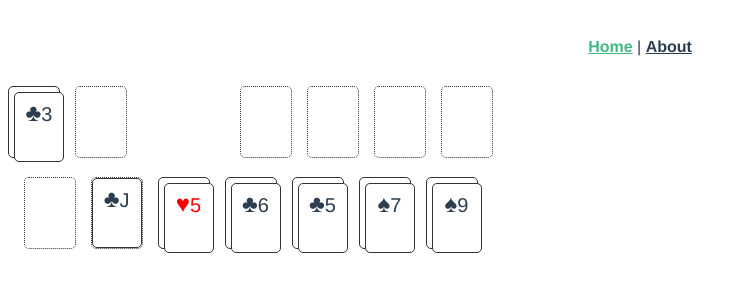
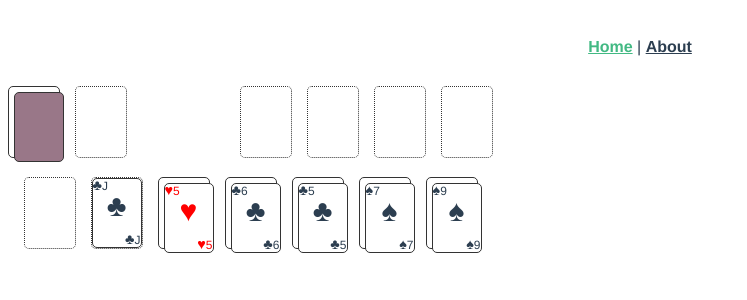
Before and after one commit to arildm/solitaire-vue, a Vue app: page /#/ in a window 1280 px wide. Shown: the top 300 px of the page, without its empty margins (0-747 px from the left). Built offline with nearby package versions, Linux system fonts and the light colour scheme.

Commit message:
Done logic, nicer cards

```diff
--- a/src/Card.ts
+++ b/src/Card.ts
@@ -1,4 +1,5 @@
 import * as U from '@/Utils'
+import { range } from './Utils';
 
 export interface Card {
   readonly suit: Suit
@@ -8,7 +9,7 @@ export interface Card {
 export type Suit = 'hearts' | 'tiles' | 'clubs' | 'spades'
 export type Color = 'black' | 'red'
 export const suits: Suit[] = ['hearts', 'tiles', 'clubs', 'spades']
-export const ranks: number[] = Array.from(Array(14).keys()).slice(1)
+export const ranks: number[] = range(1, 13)
 
 const rankSpecial: Record<number, string> = {
   1: 'A',
--- a/src/Utils.ts
+++ b/src/Utils.ts
@@ -22,8 +22,8 @@ export function range(from: number, to?: number): number[] {
   return Array.from(Array(to - from + 1).keys()).map((i) => i + from)
 }
 
-export function objFromKeys<A>(keys: string[], init: (key: string) => A): Record<string, A> {
-  const obj: Record<string, A> = {}
+export function objFromKeys<A, K extends string>(keys: K[], init: (key: K) => A): Record<K, A> {
+  const obj = {} as Record<K, A>
   keys.forEach((key) => obj[key] = init(key))
   return obj
 }
--- a/src/components/Card.vue
+++ b/src/components/Card.vue
@@ -1,6 +1,8 @@
 <template>
     <div :class="['card', 'suit-' + card.suit, 'rank-' + card.rank, {facedown}]" @click="$emit('tap')">
-        <span class="title" v-html="html"></span>
+        <span class="title up" v-html="html"></span>
+        <span class="rank-sign">{{suit}}</span>
+        <span class="title down" v-html="html"></span>
     </div>
 </template>
 
@@ -18,6 +20,10 @@ export default class Card extends Vue {
 
   public get str(): string {
     return cardStr(this.card);
+  }
+
+  public get suit(): string {
+    return suitStr(this.card.suit);
   }
 
   public get html(): string {
@@ -38,10 +44,13 @@ export default class Card extends Vue {
   padding: 10px;
   box-sizing: border-box;
   background: white;
+  text-align: center;
+  position: relative;
 }
 
 .card.facedown {
-  font-size: 0;
+  text-indent: -1000px;
+  background-color: #978;
 }
 
 .suit-hearts,
@@ -50,7 +59,22 @@ export default class Card extends Vue {
 }
 
 .card .title {
-  font-size: 20px;
+  font-size: 12px;
+  position: absolute;
+}
+
+.card .title.up {
+  top: 0;
+  left: 0;
+}
+
+.card .title.down {
+  bottom: 0;
+  right: 0;
+}
+
+.card .rank-sign {
+  font-size: 30px;
 }
 
 .suit {
--- a/src/views/Home.vue
+++ b/src/views/Home.vue
@@ -1,7 +1,7 @@
 <template>
   <div id="table">
     <div id="chute">
-      <Stack :cards="stacks.chute" @tap="tapChute" face-down></Stack>
+      <Stack :cards="stacks.chute" @tap="tapChute" facedown></Stack>
     </div>
     <div id="grabs">
       <Stack :cards="stacks.grabs" @tap="select('grabs')" :class="{selected: drag == 'grabs'}"></Stack>
@@ -35,7 +35,7 @@ import { shuffle, range, objFromKeys, begins } from '@/Utils';
 })
 export default class Home extends Vue {
   readonly laneIds: string[] = range(1, 7).map(i => 'lane' + i);
-  readonly goalIds: string[] = ['h', 't', 'c', 's'].map(s => 'goal' + s);
+  readonly goalIds: string[] = range(1, 4).map(i => 'goal' + i);
 
   public stacks: Record<string, Card[]> = {
     chute: standardDeck(),
@@ -45,6 +45,7 @@ export default class Home extends Vue {
   };
 
   drag: string | null = null;
+  goalMap: Record<Suit, number> = objFromKeys(suits, () => 0);
 
   tapChute() {
     this.move('chute', 'grabs');
@@ -59,8 +60,9 @@ export default class Home extends Vue {
     } else {
       if (this.canMoveTo(stack, this.stacks[this.drag][0], this.drag)) {
         this.move(this.drag, stack);
-        this.drag = null;
       }
+      this.drag = null;
+      console.log(this.drag);
     }
   }
 
@@ -68,6 +70,10 @@ export default class Home extends Vue {
     console.log(from, to, n);
     for (const card of this.stacks[from].splice(0, n)) {
       this.stacks[to].unshift(card);
+      if (begins(to, 'goal')) {
+        this.goalMap[card.suit] = parseInt(to.substr(-1));
+        console.log(this.goalMap);
+      }
     }
   }
 
@@ -77,10 +83,14 @@ export default class Home extends Vue {
 
   canMoveTo(dest: string, card: Card, src: string) {
     return (
+      // Empty goal stack.
+      (begins(dest, 'goal') &&
+        this.goalMap[card.suit] == 0 &&
+        card.rank == 1) ||
       // Goal stack: same suit and rank + 1.
-      (dest === 'goal' + card.suit.substr(0, 1) &&
+      (dest === 'goal' + this.goalMap[card.suit] &&
         this.stacks[dest].length + 1 == card.rank) ||
-      // Lane stack: empty, or different color and
+      // Lane stack: empty, or different color and rank - 1
       (begins(dest, 'lane') &&
         (this.stacks[dest].length == 0 ||
           (color(card.suit) != color(this.stacks[dest][0].suit) &&
```
